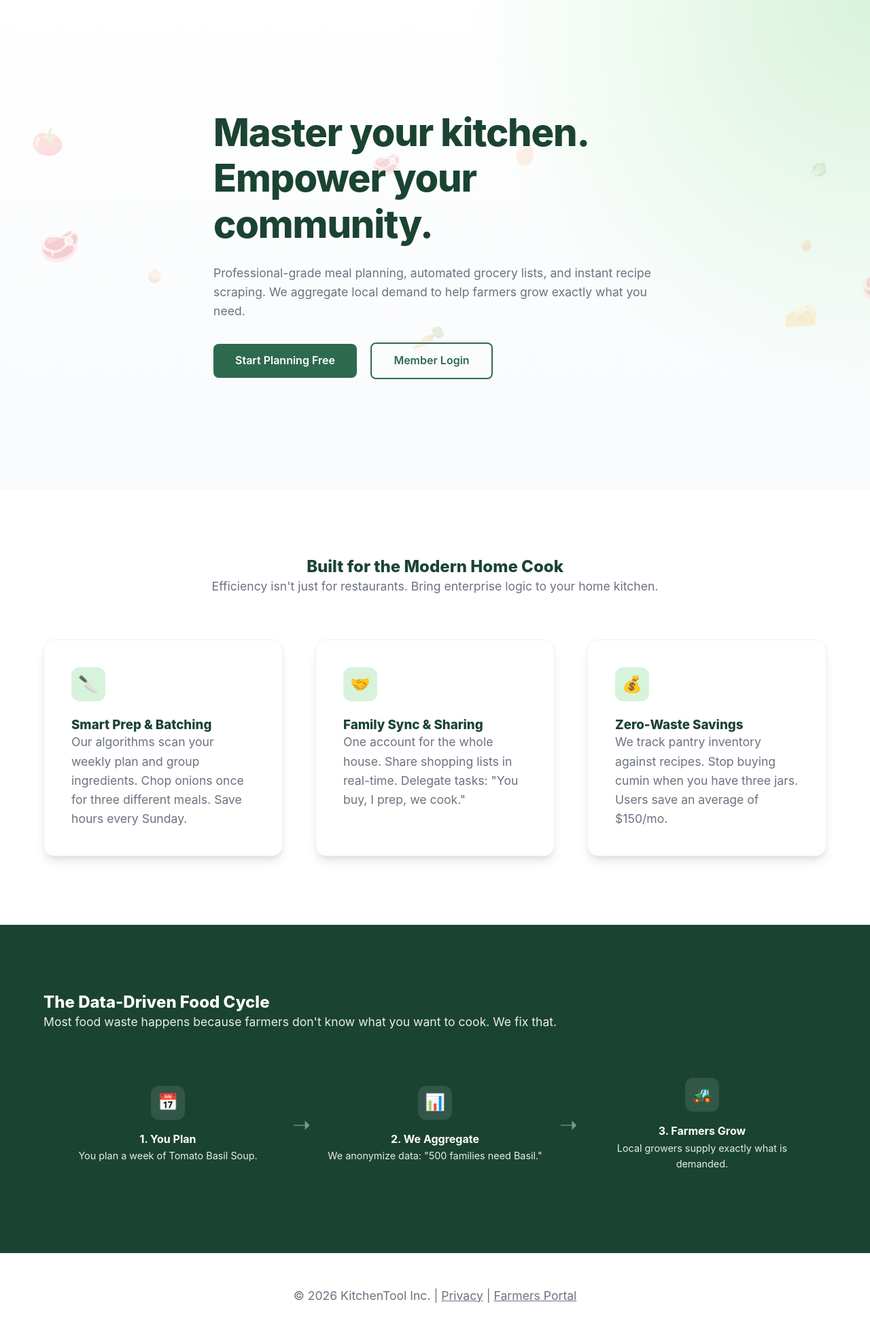
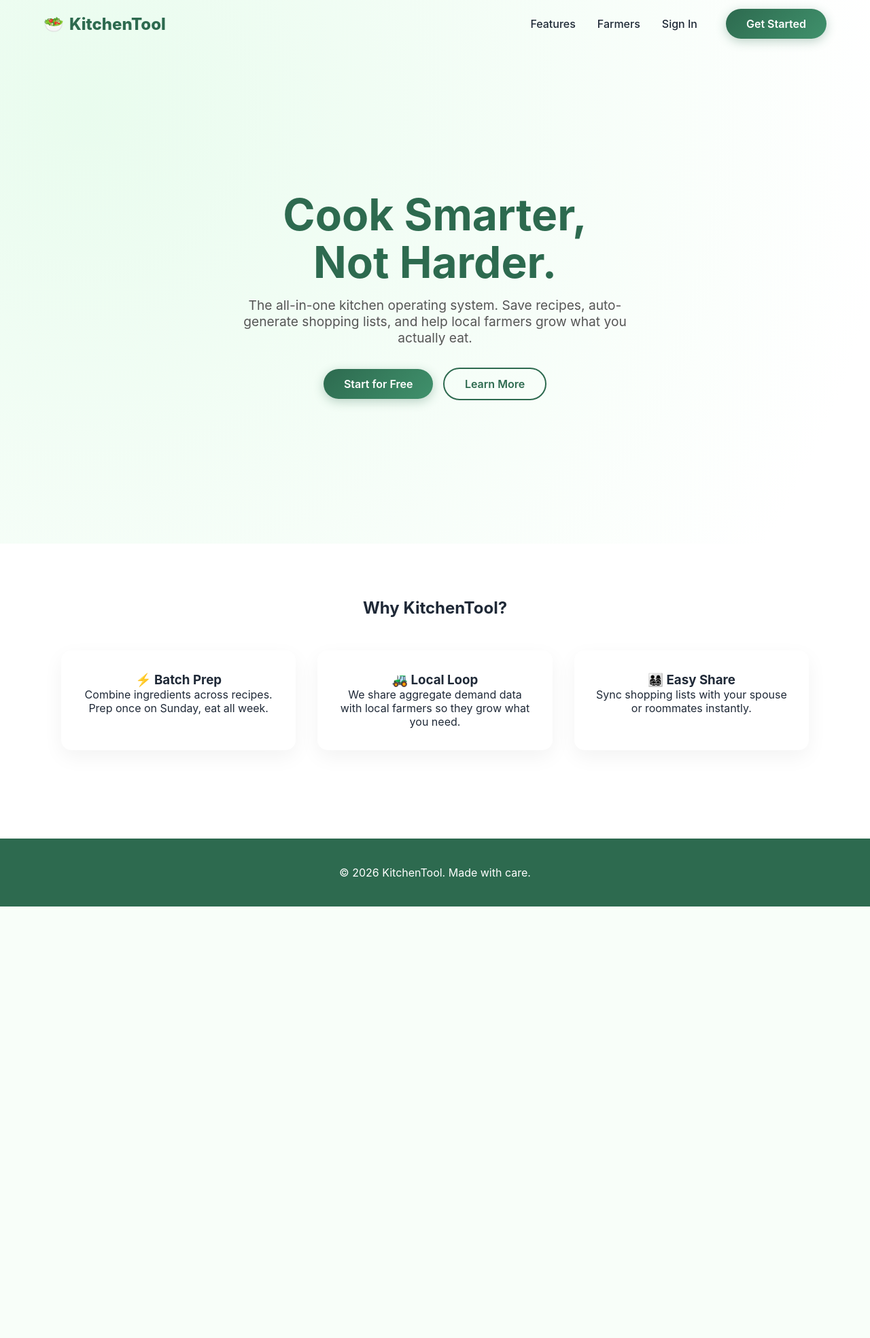
Before and after one commit to WorldStat/kitchen-tool, a Django app: page / in a window 1280 px wide. Shown: the whole page at 68% size. After the commit the page ends 1334 px from the top, so only its background shows below. Run offline with Django 4.2, Linux system fonts and the light colour scheme.

Commit message:
design 1

```diff
--- a/recipe_project/templates/landing.html
+++ b/recipe_project/templates/landing.html
@@ -6,296 +6,296 @@
     <meta name="viewport" content="width=device-width, initial-scale=1.0">
     <title>KitchenTool | Master Your Meals</title>
     <style>
-        /* --- ENTERPRISE DESIGN TOKENS --- */
+        /* --- DESIGN TOKENS --- */
         :root {
-            --primary: #2d6a4f;       /* Sage Green */
-            --primary-dark: #1b4332;  /* Deep Forest */
-            --accent: #d8f3dc;        /* Mint Wash */
-            --action: #e63946;        /* Alert/Action Red */
-            --text-main: #1f2937;     /* Dark Slate */
-            --text-muted: #6b7280;    /* Muted Grey */
-            --bg-light: #f9fafb;      /* Off White */
+            --primary: #2d6a4f;
+            --primary-grad: linear-gradient(135deg, #2d6a4f 0%, #40916c 100%);
+            --accent: #d8f3dc;
+            --text-dark: #1f2937;
             --white: #ffffff;
-            --shadow-sm: 0 1px 2px 0 rgba(0, 0, 0, 0.05);
-            --shadow-lg: 0 10px 15px -3px rgba(0, 0, 0, 0.1), 0 4px 6px -2px rgba(0, 0, 0, 0.05);
-            --font-main: 'Inter', -apple-system, BlinkMacSystemFont, "Segoe UI", Roboto, sans-serif;
-            --transition: all 0.3s cubic-bezier(0.4, 0, 0.2, 1);
+            --glass: rgba(255, 255, 255, 0.95);
+            --nav-height: 70px;
+            --font-main: 'Inter', system-ui, -apple-system, sans-serif;
+            --shadow: 0 4px 20px rgba(0,0,0,0.08);
         }
 
-        /* --- GLOBAL RESET --- */
         * { margin: 0; padding: 0; box-sizing: border-box; }
 
         body {
             font-family: var(--font-main);
-            color: var(--text-main);
+            color: var(--text-dark);
             background-color: var(--white);
-            line-height: 1.6;
             overflow-x: hidden;
         }
 
-        h1, h2, h3 { line-height: 1.2; font-weight: 800; color: var(--primary-dark); }
-        p { color: var(--text-muted); font-size: 1.1rem; }
-
-        /* --- SCROLL ANIMATION UTILS --- */
-        .reveal {
-            opacity: 0;
-            transform: translateY(30px);
-            transition: var(--transition);
-            transition-duration: 0.8s;
-        }
-        .reveal.active {
-            opacity: 1;
-            transform: translateY(0);
+        /* --- DYNAMIC NAVIGATION --- */
+        .navbar {
+            position: fixed;
+            top: 0;
+            width: 100%;
+            height: var(--nav-height);
+            display: flex;
+            justify-content: space-between;
+            align-items: center;
+            padding: 0 5%;
+            z-index: 1000;
+            transition: all 0.4s ease;
+            background: transparent; /* Starts transparent */
         }
 
-        /* --- LAYOUT COMPONENTS --- */
-        .container {
-            max-width: 1200px;
-            margin: 0 auto;
-            padding: 0 24px;
-            position: relative;
-            z-index: 2;
+        /* State when scrolling down */
+        .navbar.scrolled {
+            background: var(--glass);
+            backdrop-filter: blur(10px);
+            box-shadow: var(--shadow);
+            height: 60px; /* Shrinks slightly */
         }
 
-        .btn {
-            display: inline-flex;
+        .logo {
+            font-size: 1.5rem;
+            font-weight: 800;
+            color: var(--primary);
+            text-decoration: none;
+            display: flex;
             align-items: center;
-            padding: 12px 32px;
-            border-radius: 8px;
-            font-weight: 600;
-            text-decoration: none;
-            transition: var(--transition);
-            cursor: pointer;
-            border: none;
+            gap: 8px;
         }
 
-        .btn-primary {
+        /* Desktop Menu */
+        .nav-menu {
+            display: flex;
+            gap: 2rem;
+            align-items: center;
+        }
+
+        .nav-link {
+            text-decoration: none;
+            color: var(--text-dark);
+            font-weight: 500;
+            position: relative;
+            transition: color 0.3s;
+        }
+
+        .nav-link::after {
+            content: '';
+            position: absolute;
+            width: 0;
+            height: 2px;
+            bottom: -4px;
+            left: 0;
             background-color: var(--primary);
-            color: var(--white);
-            box-shadow: var(--shadow-sm);
+            transition: width 0.3s;
         }
-        .btn-primary:hover { background-color: var(--primary-dark); transform: translateY(-2px); }
 
-        .btn-outline {
-            background: transparent;
-            border: 2px solid var(--primary);
-            color: var(--primary);
-            margin-left: 1rem;
+        .nav-link:hover { color: var(--primary); }
+        .nav-link:hover::after { width: 100%; }
+
+        /* Mobile Hamburger */
+        .hamburger {
+            display: none;
+            cursor: pointer;
+            flex-direction: column;
+            gap: 5px;
         }
-        .btn-outline:hover { background: var(--accent); }
+        .bar {
+            width: 25px;
+            height: 3px;
+            background-color: var(--primary);
+            transition: 0.3s;
+            border-radius: 2px;
+        }
+
+        /* Mobile Styles */
+        @media (max-width: 768px) {
+            .hamburger { display: flex; }
+
+            .nav-menu {
+                position: absolute;
+                top: 100%;
+                left: 0;
+                width: 100%;
+                background: var(--white);
+                flex-direction: column;
+                padding: 2rem 0;
+                gap: 1.5rem;
+                transform: translateY(-150%);
+                transition: transform 0.4s ease-in-out;
+                box-shadow: var(--shadow);
+                z-index: 999;
+            }
+
+            .nav-menu.active {
+                transform: translateY(0);
+            }
+        }
 
         /* --- HERO SECTION --- */
         header.hero {
-            height: 90vh; /* Full viewport height */
+            height: 100vh;
             display: flex;
             align-items: center;
-            background: radial-gradient(circle at top right, var(--accent) 0%, transparent 40%),
-                        linear-gradient(to bottom, #fff 0%, #f8fafc 100%);
-            position: relative;
-            overflow: hidden;
+            justify-content: center;
+            text-align: center;
+            /* Dynamic Gradient */
+            background: radial-gradient(circle at 10% 20%, rgb(233, 252, 238) 0%, rgb(255, 255, 255) 90%);
+            padding-top: var(--nav-height);
         }
 
-        .hero-content { max-width: 700px; }
-        .hero h1 { font-size: 3.5rem; letter-spacing: -0.02em; margin-bottom: 1.5rem; }
-
-        /* Floating Background Elements */
-        .floating-bg {
-            position: absolute;
-            width: 100%; height: 100%; top: 0; left: 0;
-            pointer-events: none;
-            z-index: 1;
-        }
-        .float-item {
-            position: absolute;
-            opacity: 0.1;
-            font-size: 1.5rem;
-            animation: floatUp 15s linear infinite;
-        }
-        @keyframes floatUp {
-            from { transform: translateY(100vh) rotate(0deg); opacity: 0; }
-            50% { opacity: 0.2; }
-            to { transform: translateY(-20vh) rotate(20deg); opacity: 0; }
+        h1 {
+            font-size: clamp(2.5rem, 5vw, 4rem);
+            color: var(--primary);
+            margin-bottom: 1rem;
+            line-height: 1.1;
         }
 
-        /* --- SECTIONS --- */
-        section { padding: 100px 0; border-bottom: 1px solid #f1f5f9; }
-
-        /* Grid Layouts */
-        .grid-3 {
-            display: grid;
-            grid-template-columns: repeat(auto-fit, minmax(300px, 1fr));
-            gap: 3rem;
-            margin-top: 4rem;
+        .subtitle {
+            font-size: 1.2rem;
+            color: #555;
+            max-width: 600px;
+            margin: 0 auto 2rem;
         }
 
-        .card {
-            background: var(--white);
-            padding: 2.5rem;
-            border-radius: 16px;
-            box-shadow: var(--shadow-lg);
-            border: 1px solid rgba(0,0,0,0.05);
-            transition: var(--transition);
+        /* --- BUTTONS --- */
+        .btn {
+            padding: 12px 30px;
+            border-radius: 50px;
+            text-decoration: none;
+            font-weight: 600;
+            transition: transform 0.1s;
+            display: inline-block;
         }
-        .card:hover { transform: translateY(-5px); border-color: var(--primary); }
+        .btn:active { transform: scale(0.95); }
 
-        .icon-box {
-            width: 50px; height: 50px;
-            background: var(--accent);
-            color: var(--primary);
-            border-radius: 12px;
-            display: flex; align-items: center; justify-content: center;
-            font-size: 1.5rem;
-            margin-bottom: 1.5rem;
+        .btn-primary {
+            background: var(--primary-grad);
+            color: var(--white);
+            box-shadow: 0 4px 15px rgba(45, 106, 79, 0.3);
         }
 
-        /* --- FEATURE: FARMER DEMAND --- */
-        .farmer-section { background: var(--primary-dark); color: white; }
-        .farmer-section h2, .farmer-section p { color: white; }
-        .farmer-section p { opacity: 0.9; }
+        .btn-outline {
+            border: 2px solid var(--primary);
+            color: var(--primary);
+            margin-left: 10px;
+        }
 
-        .demand-graphic {
-            display: flex;
-            justify-content: space-between;
-            align-items: center;
-            margin-top: 3rem;
-            flex-wrap: wrap;
+        /* --- SECTION STYLES --- */
+        section { padding: 80px 20px; text-align: center; }
+        .feature-grid {
+            display: grid;
+            grid-template-columns: repeat(auto-fit, minmax(280px, 1fr));
+            gap: 2rem;
+            max-width: 1100px;
+            margin: 3rem auto 0;
         }
-        .demand-step { text-align: center; flex: 1; min-width: 200px; padding: 20px; }
-        .demand-arrow { font-size: 2rem; color: var(--accent); opacity: 0.5; }
-
-        /* --- FOOTER --- */
-        footer { padding: 3rem 0; text-align: center; background: #fff; font-size: 0.9rem; color: var(--text-muted); }
+        .card {
+            background: white;
+            padding: 2rem;
+            border-radius: 15px;
+            box-shadow: 0 10px 30px rgba(0,0,0,0.05);
+            transition: transform 0.3s;
+        }
+        .card:hover { transform: translateY(-5px); }
 
     </style>
 </head>
 <body>
 
+    <nav class="navbar" id="navbar">
+        <a href="{% url 'landing_page' %}" class="logo">
+            <span>🥗</span> KitchenTool
+        </a>
+
+        <div class="hamburger" id="hamburger">
+            <span class="bar"></span>
+            <span class="bar"></span>
+            <span class="bar"></span>
+        </div>
+
+        <div class="nav-menu" id="nav-menu">
+            <a href="#features" class="nav-link">Features</a>
+            <a href="#community" class="nav-link">Farmers</a>
+
+            <a href="{% url 'login' %}" class="nav-link">Sign In</a>
+            <a href="{% url 'register' %}" class="btn btn-primary" style="margin-left: 10px; color: white;">Get Started</a>
+        </div>
+    </nav>
+
     <header class="hero">
-        <div class="floating-bg" id="bg-anim">
-            </div>
-        <div class="container hero-content reveal">
-            <h1>Master your kitchen.<br>Empower your community.</h1>
-            <p>
-                Professional-grade meal planning, automated grocery lists, and instant recipe scraping.
-                We aggregate local demand to help farmers grow exactly what you need.
+        <div class="container">
+            <h1>Cook Smarter,<br>Not Harder.</h1>
+            <p class="subtitle">
+                The all-in-one kitchen operating system. Save recipes, auto-generate shopping lists, and help local farmers grow what you actually eat.
             </p>
-            <div style="margin-top: 2rem;">
-                <a href="{% url 'register' %}" class="btn btn-primary">Start Planning Free</a>
-                <a href="{% url 'login' %}" class="btn btn-outline">Member Login</a>
+            <div>
+                <a href="{% url 'register' %}" class="btn btn-primary">Start for Free</a>
+                <a href="#features" class="btn btn-outline">Learn More</a>
             </div>
         </div>
     </header>
 
     <section id="features">
-        <div class="container">
-            <div style="text-align: center; max-width: 800px; margin: 0 auto;">
-                <h2 class="reveal">Built for the Modern Home Cook</h2>
-                <p class="reveal">Efficiency isn't just for restaurants. Bring enterprise logic to your home kitchen.</p>
+        <h2>Why KitchenTool?</h2>
+        <div class="feature-grid">
+            <div class="card">
+                <h3>⚡ Batch Prep</h3>
+                <p>Combine ingredients across recipes. Prep once on Sunday, eat all week.</p>
             </div>
-
-            <div class="grid-3">
-                <div class="card reveal">
-                    <div class="icon-box">🔪</div>
-                    <h3>Smart Prep & Batching</h3>
-                    <p>Our algorithms scan your weekly plan and group ingredients. Chop onions once for three different meals. Save hours every Sunday.</p>
-                </div>
-
-                <div class="card reveal" style="transition-delay: 100ms;">
-                    <div class="icon-box">🤝</div>
-                    <h3>Family Sync & Sharing</h3>
-                    <p>One account for the whole house. Share shopping lists in real-time. Delegate tasks: "You buy, I prep, we cook."</p>
-                </div>
-
-                <div class="card reveal" style="transition-delay: 200ms;">
-                    <div class="icon-box">💰</div>
-                    <h3>Zero-Waste Savings</h3>
-                    <p>We track pantry inventory against recipes. Stop buying cumin when you have three jars. Users save an average of $150/mo.</p>
-                </div>
+            <div class="card">
+                <h3>🚜 Local Loop</h3>
+                <p>We share aggregate demand data with local farmers so they grow what you need.</p>
+            </div>
+            <div class="card">
+                <h3>👨‍👩‍👧‍👦 Easy Share</h3>
+                <p>Sync shopping lists with your spouse or roommates instantly.</p>
             </div>
         </div>
     </section>
 
-    <section class="farmer-section">
-        <div class="container">
-            <div class="reveal">
-                <h2>The Data-Driven Food Cycle</h2>
-                <p>Most food waste happens because farmers don't know what you want to cook. We fix that.</p>
-            </div>
-
-            <div class="demand-graphic reveal">
-                <div class="demand-step">
-                    <div class="icon-box" style="margin: 0 auto 1rem; background: rgba(255,255,255,0.1); color: #fff;">📅</div>
-                    <h4>1. You Plan</h4>
-                    <p style="font-size: 0.9rem;">You plan a week of Tomato Basil Soup.</p>
-                </div>
-                <div class="demand-arrow">➝</div>
-                <div class="demand-step">
-                    <div class="icon-box" style="margin: 0 auto 1rem; background: rgba(255,255,255,0.1); color: #fff;">📊</div>
-                    <h4>2. We Aggregate</h4>
-                    <p style="font-size: 0.9rem;">We anonymize data: "500 families need Basil."</p>
-                </div>
-                <div class="demand-arrow">➝</div>
-                <div class="demand-step">
-                    <div class="icon-box" style="margin: 0 auto 1rem; background: rgba(255,255,255,0.1); color: #fff;">🚜</div>
-                    <h4>3. Farmers Grow</h4>
-                    <p style="font-size: 0.9rem;">Local growers supply exactly what is demanded.</p>
-                </div>
-            </div>
-        </div>
-    </section>
-
-    <footer>
-        <div class="container">
-            <p>&copy; {% now "Y" %} KitchenTool Inc. | <a href="#" style="color: inherit;">Privacy</a> | <a href="#" style="color: inherit;">Farmers Portal</a></p>
-        </div>
+    <footer style="background: var(--primary); color: white; padding: 40px; text-align: center; margin-top: 50px;">
+        <p>&copy; {% now "Y" %} KitchenTool. Made with care.</p>
     </footer>
 
     <script>
-        // 1. SCROLL REVEAL ANIMATION
-        // Uses IntersectionObserver for high-performance scroll detection
-        const revealCallback = (entries, observer) => {
-            entries.forEach(entry => {
-                if (entry.isIntersecting) {
-                    entry.target.classList.add('active');
-                    observer.unobserve(entry.target); // Only animate once
-                }
-            });
-        };
+        // 1. MOBILE MENU TOGGLE
+        const hamburger = document.getElementById('hamburger');
+        const navMenu = document.getElementById('nav-menu');
 
-        const revealOptions = {
-            threshold: 0.15, // Trigger when 15% visible
-            rootMargin: "0px 0px -50px 0px"
-        };
+        hamburger.addEventListener('click', () => {
+            navMenu.classList.toggle('active');
 
-        const revealObserver = new IntersectionObserver(revealCallback, revealOptions);
-        document.querySelectorAll('.reveal').forEach(el => revealObserver.observe(el));
+            // Animate hamburger bars to X shape (Optional polish)
+            const bars = document.querySelectorAll('.bar');
+            if(navMenu.classList.contains('active')){
+                bars[0].style.transform = 'rotate(45deg) translate(5px, 6px)';
+                bars[1].style.opacity = '0';
+                bars[2].style.transform = 'rotate(-45deg) translate(5px, -6px)';
+            } else {
+                bars[0].style.transform = 'none';
+                bars[1].style.opacity = '1';
+                bars[2].style.transform = 'none';
+            }
+        });
 
+        // Close menu when clicking a link
+        document.querySelectorAll('.nav-link').forEach(n => n.addEventListener('click', () => {
+            navMenu.classList.remove('active');
+            // Reset hamburger
+            const bars = document.querySelectorAll('.bar');
+            bars[0].style.transform = 'none';
+            bars[1].style.opacity = '1';
+            bars[2].style.transform = 'none';
+        }));
 
-        // 2. BACKGROUND INGREDIENT FLOATER
-        // Subtle visual cue for food/ingredients
-        const ingredients = ['🍅', '🥦', '🥕', '🥩', '🥚', '🧀', '🥬', '🧅'];
-        const container = document.getElementById('bg-anim');
-
-        function spawnIngredient() {
-            const el = document.createElement('div');
-            el.innerText = ingredients[Math.floor(Math.random() * ingredients.length)];
-            el.classList.add('float-item');
-
-            // Randomize position and animation speed
-            el.style.left = Math.random() * 100 + '%';
-            el.style.animationDuration = (10 + Math.random() * 10) + 's';
-            el.style.fontSize = (1 + Math.random() * 2) + 'rem';
-
-            container.appendChild(el);
-
-            // Cleanup after animation prevents memory leak
-            setTimeout(() => { el.remove(); }, 20000);
-        }
-
-        // Spawn initially and then periodically
-        for(let i=0; i<10; i++) spawnIngredient();
-        setInterval(spawnIngredient, 2000);
-
+        // 2. SCROLL EFFECT
+        // Adds background color when user scrolls down
+        window.addEventListener('scroll', () => {
+            const navbar = document.getElementById('navbar');
+            if (window.scrollY > 50) {
+                navbar.classList.add('scrolled');
+            } else {
+                navbar.classList.remove('scrolled');
+            }
+        });
     </script>
 </body>
 </html>
```
Also changed, not shown: recipe_project/templates/base.html (+105 -61 lines).
